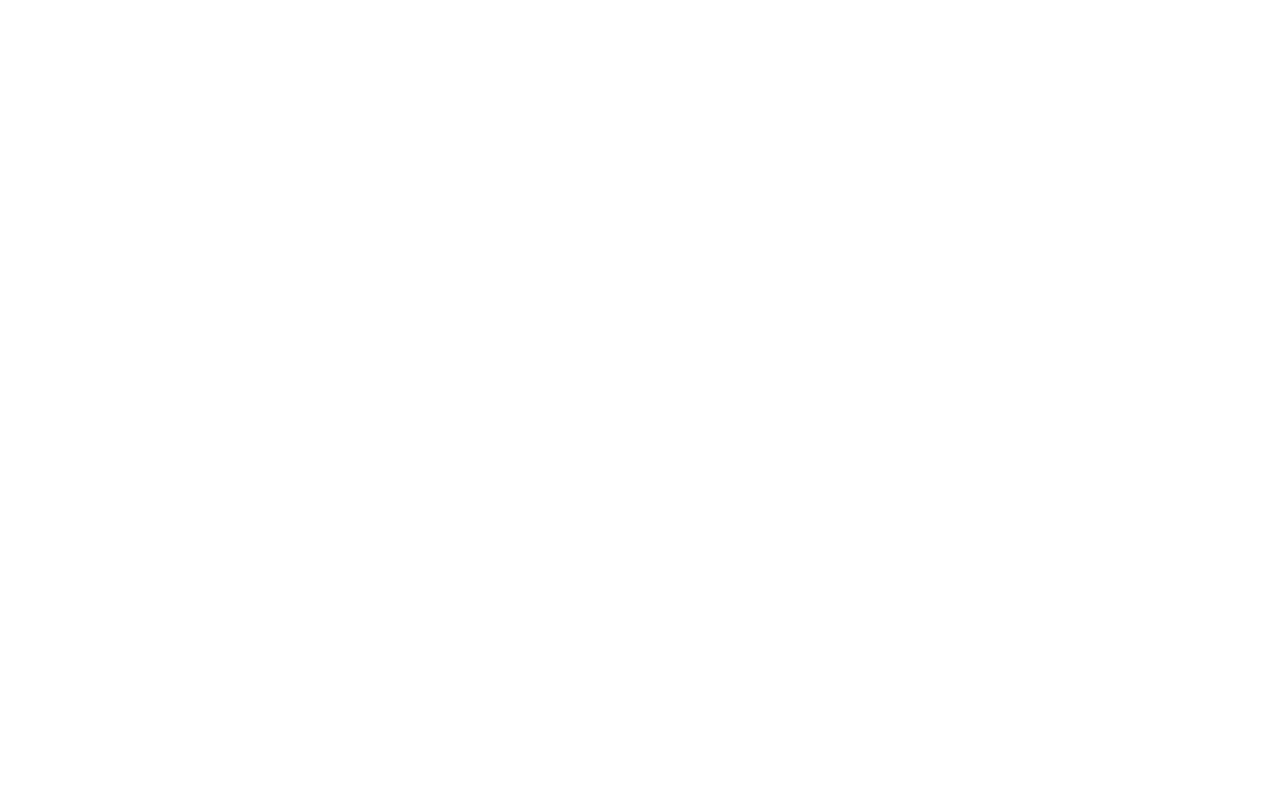
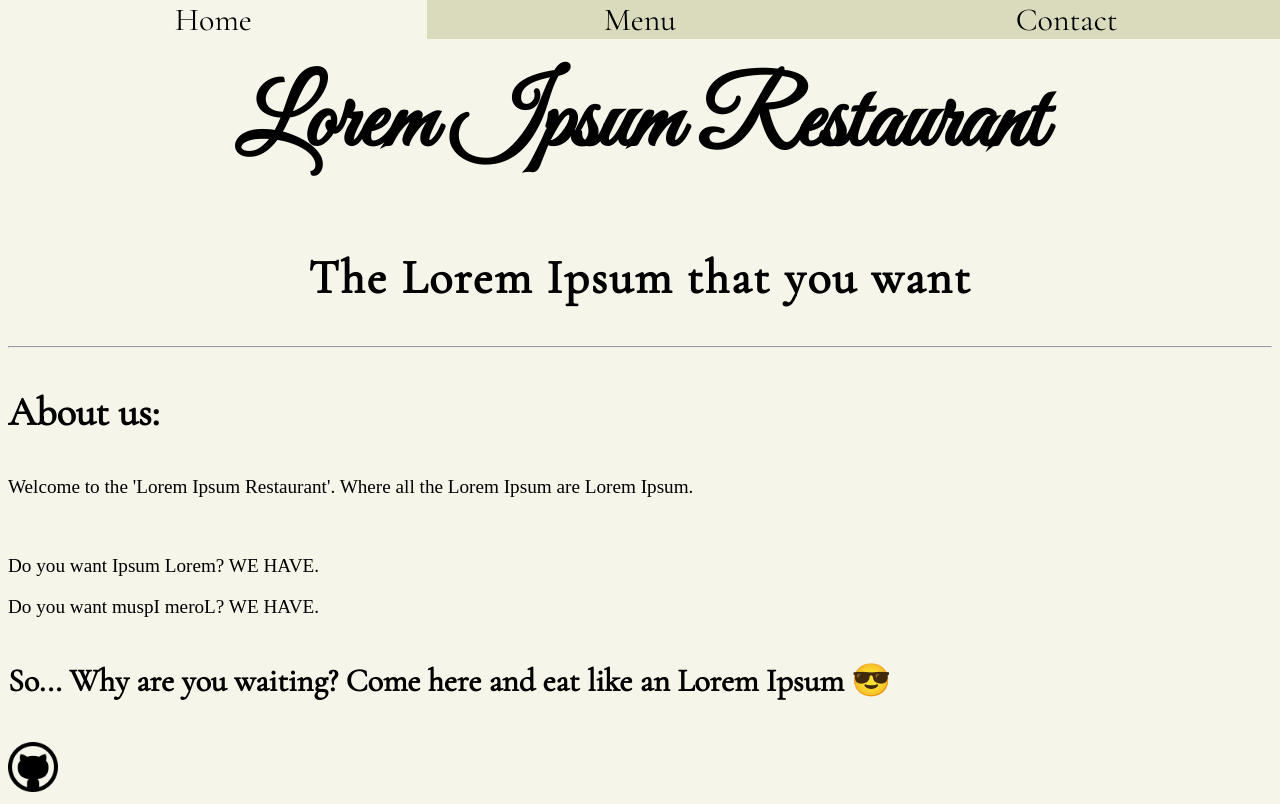
Before and after one commit to alexperez-cst/Restaurant-Page, a website built with webpack: page dist/index.html in a window 1280 px wide. Built offline with nearby package versions, Linux system fonts and the light colour scheme.

Commit message:
Main design created on HTML and CSS

```diff
--- a/dist/index.html
+++ b/dist/index.html
@@ -4,12 +4,35 @@
 	<meta charset="UTF-8">
 	<meta name="viewport" content="width=device-width, initial-scale=1.0">
 	<script src='main.js' async></script>
+
 	<link rel="stylesheet" href="./styles/style.css">
 	<title>Restaurant Page</title>
 </head>
 <body>
 	<div id='content'>
-
+		<div id='selectBar'>
+			<div id='home' class="selected">Home</div>
+			<div id='menu' >Menu</div>
+			<div id='contact'>Contact</div>
+		</div>
+		<div id='bodyContent-Home'>
+			<div id=title>
+				<h1>Lorem Ipsum Restaurant</h1>
+				<h2>The Lorem Ipsum that you want</h2>
+			</div>
+			<hr>
+			<div>
+				<h3>About us:</h3>
+				<p>Welcome to the 'Lorem Ipsum Restaurant'. Where all the Lorem Ipsum are Lorem Ipsum.</p>
+				<br>
+				<p>Do you want Ipsum Lorem? WE HAVE.</p>
+				<p>Do you want muspI meroL? WE HAVE.</p>
+			</div>
+			<h4>So... Why are you waiting? Come here and eat like an Lorem Ipsum 😎<h4>
+		</div>
+		<footer>
+			<a href="https://github.com/alexperez-cst" target="#"><img src="./img/23957.png" id='github'></a>
+		</footer>
 	</div>
 </body>
 </html>
--- a/dist/styles/style.css
+++ b/dist/styles/style.css
@@ -0,0 +1,58 @@
+@import url('https://fonts.googleapis.com/css2?family=Great+Vibes&display=swap');
+@import url('https://fonts.googleapis.com/css2?family=Cormorant+Garamond&family=Great+Vibes&display=swap');
+body{
+	background-color: rgb(245, 245, 234);
+}
+h1{
+	font-family: 'Great Vibes',sans-serif;
+	font-size: 6em;
+	text-align: center;
+}
+h2{
+	font-family: 'Cormorant Garamond',sans-serif;
+	font-size: 3em;
+	text-align: center;
+	letter-spacing: 2px;
+}
+h3{
+	font-family: 'Cormorant Garamond',sans-serif;
+	font-size: 2.5em;
+}
+h4{
+	font-size: 2em;
+	font-family: 'Cormorant Garamond',sans-serif;
+}
+p{
+	font-size: 1.2em;
+}
+#github{
+	width: 50px;
+	height: 50px;
+	position: static;
+	left: 0px;
+	bottom: 0px;
+}
+#home,#menu,#contact{
+	width: 20em;
+	text-align: center;
+}
+.selected{
+	background-color: rgb(245, 245, 234);
+}
+#selectBar{
+	background-color: rgb(218, 218, 189);
+	position: absolute;
+	left: 0px;
+	right: 0px;
+	top: 0px;
+	display: flex;
+	font-family: 'Cormorant Garamond',sans-serif;
+	font-size: 2em;
+	justify-content: space-around;
+}
+#bodyContent-Home {
+	position: static;
+	bottom: 0px;
+	left: 0px;
+	right: 0px;
+}
```
Also changed, not shown: dist/img/23957.png (added), dist/img/rest.jpg (added).
